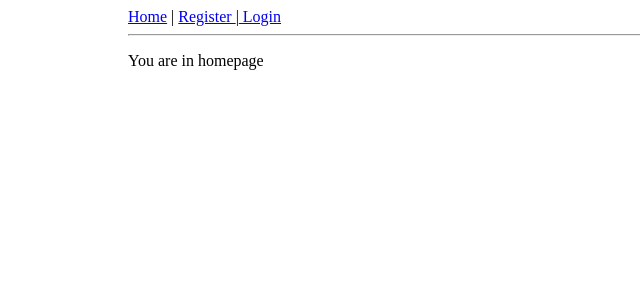
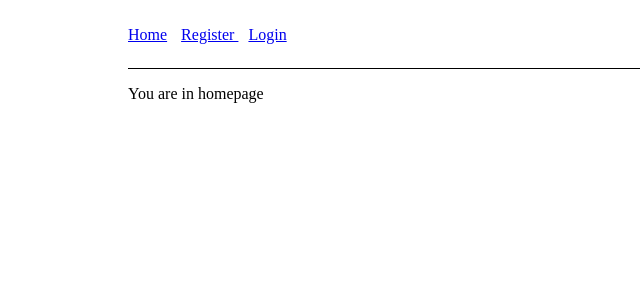
Before and after one commit to SH-anonta/Drop-Drive, a PHP site: page / in a window 1280 px wide. Shown: the top 300 px of the page, without its empty margins (0-640 px from the left). Run offline with PHP 8.4, Linux system fonts and the light colour scheme.

Commit message:
change global styles for header

```diff
--- a/static/script/files.js
+++ b/static/script/files.js
@@ -154,3 +154,8 @@
     search_box.addEventListener("keyup", searchQueryHandler);
 
 })();
+
+// code for file selection
+(function(){
+    var checkall = $('#toggleCheckAllFiles')[0];
+})();
--- a/static/style/global.css
+++ b/static/style/global.css
@@ -1,6 +1,15 @@
 body{
 	margin-left: 10%;
 	margin-right: 10%;
+}
+
+#Header{
+	min-height: 60px;
+	border-bottom: solid thin;
+}
+
+#Header * {
+	margin-right: 10px;
 }
 
 img.IconImage{
--- a/templates/files.php
+++ b/templates/files.php
@@ -65,7 +65,7 @@
         <table id="FilesTable">
             <tr>
                 <td colspan="1">
-                    <input type="checkbox">
+                    <input id="toggleCheckAllFiles" type="checkbox">
                 </td>
                 <td></td>
                 <td>Name</td>
--- a/templates/fragments/header.php
+++ b/templates/fragments/header.php
@@ -1,6 +1,6 @@
 <div id="Header">
+    <br>
     <a href="/filehost/">Home</a>
-    |
 
     <?php
         require_once($_SERVER['DOCUMENT_ROOT'] . '/filehost/utility/session_facade.php');
@@ -8,18 +8,14 @@
         if(\utility\session\Session::userIsLoggedIn()){
             $user = \utility\session\Session::getUser();
             echo '<a href="/filehost/files/">Files</a>';
-            echo '|';
             echo 'Hello ';
             printf('<a href="/filehost/user/%d">%s</a>', $user->id, $user->user_name);
-            echo '|';
             echo '<a href="/filehost/logout">Logout</a>';
         }
         else{
             echo '<a href="/filehost/register"> Register </a>';
-            echo '|';
             echo '<a href="/filehost/login"> Login </a>';
         }
     ?>
 
-    <hr/>
 </div>
```
